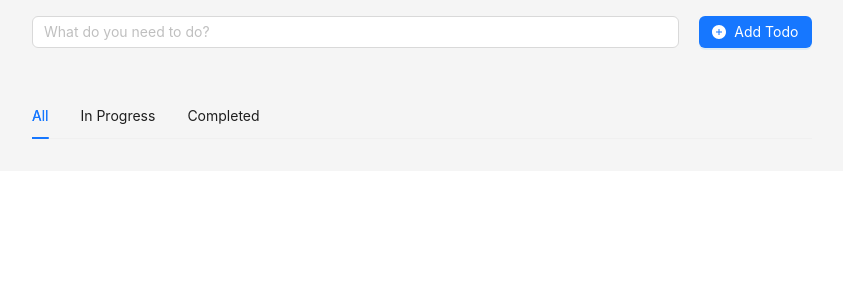
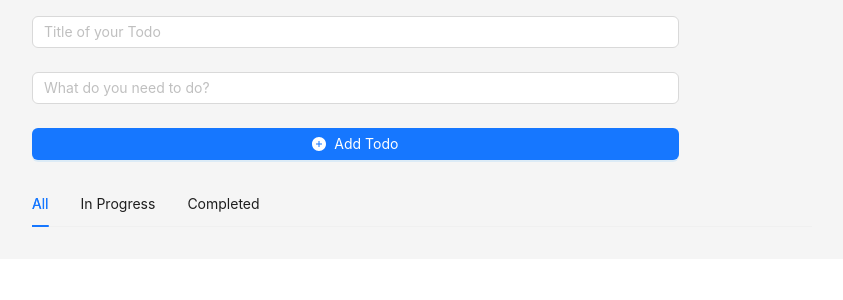
Before and after one commit to Eovone/TodoReactApp, a React (Create React App) app: page / in a window 1280 px wide. Shown: the top 300 px of the page, without its empty margins (244-1087 px from the left). Built offline with nearby package versions, Linux system fonts and the light colour scheme.

Commit message:
added last prop to my Todo

```diff
--- a/src/Components/TodosForm.tsx
+++ b/src/Components/TodosForm.tsx
@@ -13,6 +13,7 @@ const TodosForm: FC<TodosFormsProps> = (props) => {
         const todo: Todo = {
             title: form.getFieldValue('title'),
             completed: false,
+            description: form.getFieldValue('description'),
         };
         onFormSubmit(todo);
         form.resetFields();
@@ -26,17 +27,27 @@ const TodosForm: FC<TodosFormsProps> = (props) => {
                 layout="vertical"
                 className="todo-form">
                     <Row gutter={20}>
+
                         <Col xs={24} sm={24} md={17} lg={19} xl={20}>
                             <Form.Item name="title"
                                         rules={[{required: true, message: 'Please enter a Title'}]}>
+                                <Input placeholder='Title of your Todo'/>
+                            </Form.Item>
+                        </Col>
+
+                        <Col xs={24} sm={24} md={17} lg={19} xl={20}>
+                        <Form.Item name="description"
+                                        rules={[{required: true, message: 'Please Enter what you need to do'}]}>
                                 <Input placeholder='What do you need to do?'/>
                             </Form.Item>
                         </Col>
-                        <Col xs={24} sm={24} md={7} lg={5} xl={4}>
+
+                        <Col xs={24} sm={24} md={17} lg={19} xl={20}>
                             <Button type='primary' htmlType='submit' block>
                                 <PlusCircleFilled/> Add Todo
                             </Button>
                         </Col>
+
                     </Row>
             </Form>
         </div>
--- a/src/Models/Todo.ts
+++ b/src/Models/Todo.ts
@@ -2,4 +2,5 @@ export interface Todo {
     id?: number;
     title: string;
     completed: boolean;
+    description: string;
 }
--- a/src/Services/TodoService.ts
+++ b/src/Services/TodoService.ts
@@ -1,10 +1,11 @@
 import axios from 'axios';
-const baseUrl = `${process.env.REACT_APP_API_URL}/api/Todos`
+const baseUrl = `${process.env.REACT_APP_API_URL}/api/Todo`
 
 
-export const postTodo = (todo: { title: string; completed: boolean;}) => {
+export const postTodo = (todo: { title: string; completed: boolean; description: string;}) => {
     return axios.post(baseUrl, {
         title: todo.title,
-        completed: todo.completed
+        completed: todo.completed,
+        description: todo.description
     }).then(response => response.data);
 }
```
Also changed, not shown: 1 other file (tests, documents, lock files or other folders).
